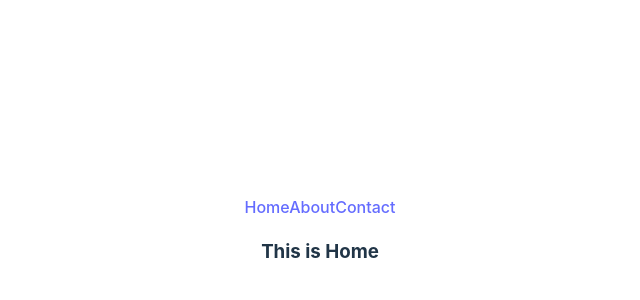
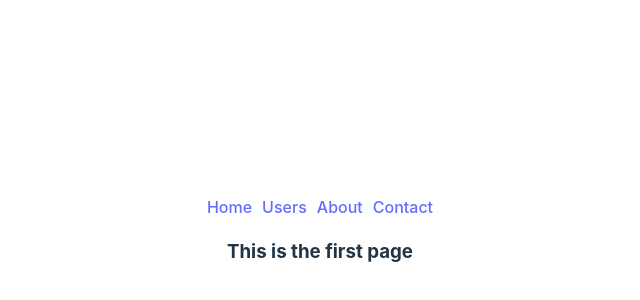
Before and after one commit to marufbroh/intro-to-react-router, a React (Vite) app: page / in a window 1280 px wide. Shown: the part 160-460 px from the top of the page, without its empty margins (320-960 px from the left). Built offline with nearby package versions, Linux system fonts and the light colour scheme.

Commit message:
userLoaderData fetch

```diff
--- /dev/null
+++ b/src/components/First/First.jsx
@@ -0,0 +1,11 @@
+import React from 'react';
+
+const First = () => {
+    return (
+        <div>
+            <h3>This is the first page</h3>
+        </div>
+    );
+};
+
+export default First;
--- a/src/components/Header/Header.jsx
+++ b/src/components/Header/Header.jsx
@@ -1,12 +1,14 @@
 import React from 'react';
+import { Link } from 'react-router-dom';
 
 const Header = () => {
     return (
-        <div>
-            <a href="/">Home</a>
-            <a href="/about">About</a>
-            <a href="/contact">Contact</a>
-        </div>
+        <nav style={{display: 'flex', gap: '10px', justifyContent: 'center'}}>
+            <Link to="/">Home</Link>
+            <Link to="/users">Users</Link>
+            <Link to="/about">About</Link>
+            <Link to="/contact">Contact</Link>
+        </nav>
     );
 };
 
--- a/src/components/Home/Home.jsx
+++ b/src/components/Home/Home.jsx
@@ -1,10 +1,11 @@
 import React from 'react';
 import { Outlet } from 'react-router-dom';
+import Header from '../Header/Header';
 
 const Home = () => {
     return (
         <div>
-            <h3>This is Home</h3>
+            <Header />
             <Outlet />
         </div>
     );
--- /dev/null
+++ b/src/components/Users/Users.jsx
@@ -0,0 +1,14 @@
+import React from 'react';
+import { useLoaderData } from 'react-router-dom';
+
+const Users = () => {
+    const data = useLoaderData()
+    console.log(data);
+    return (
+        <div>
+            <h3>These are my Users</h3>
+        </div>
+    );
+};
+
+export default Users;
--- a/src/main.jsx
+++ b/src/main.jsx
@@ -10,6 +10,8 @@ import About from './components/About/About';
 import Contact from './components/Contact/Contact';
 import Header from './components/Header/Header';
 import Home from './components/Home/Home';
+import First from './components/First/First';
+import Users from './components/Users/Users';
 
 // const router = createBrowserRouter([
 //   {
@@ -32,6 +34,16 @@ const router = createBrowserRouter([
     element: <Home />,
     children: [
       {
+        path: '/',
+        element: <First />
+      },
+      {
+        path: 'users',
+        element: <Users />,
+        loader: () => fetch('https://jsonplaceholder.typicode.com/users')
+
+      },
+      {
         path: 'about',
         element: <About />
       },
@@ -45,7 +57,6 @@ const router = createBrowserRouter([
 
 ReactDOM.createRoot(document.getElementById('root')).render(
   <React.StrictMode>
-    <Header />
     <RouterProvider router={router} />
   </React.StrictMode>,
 )
```
